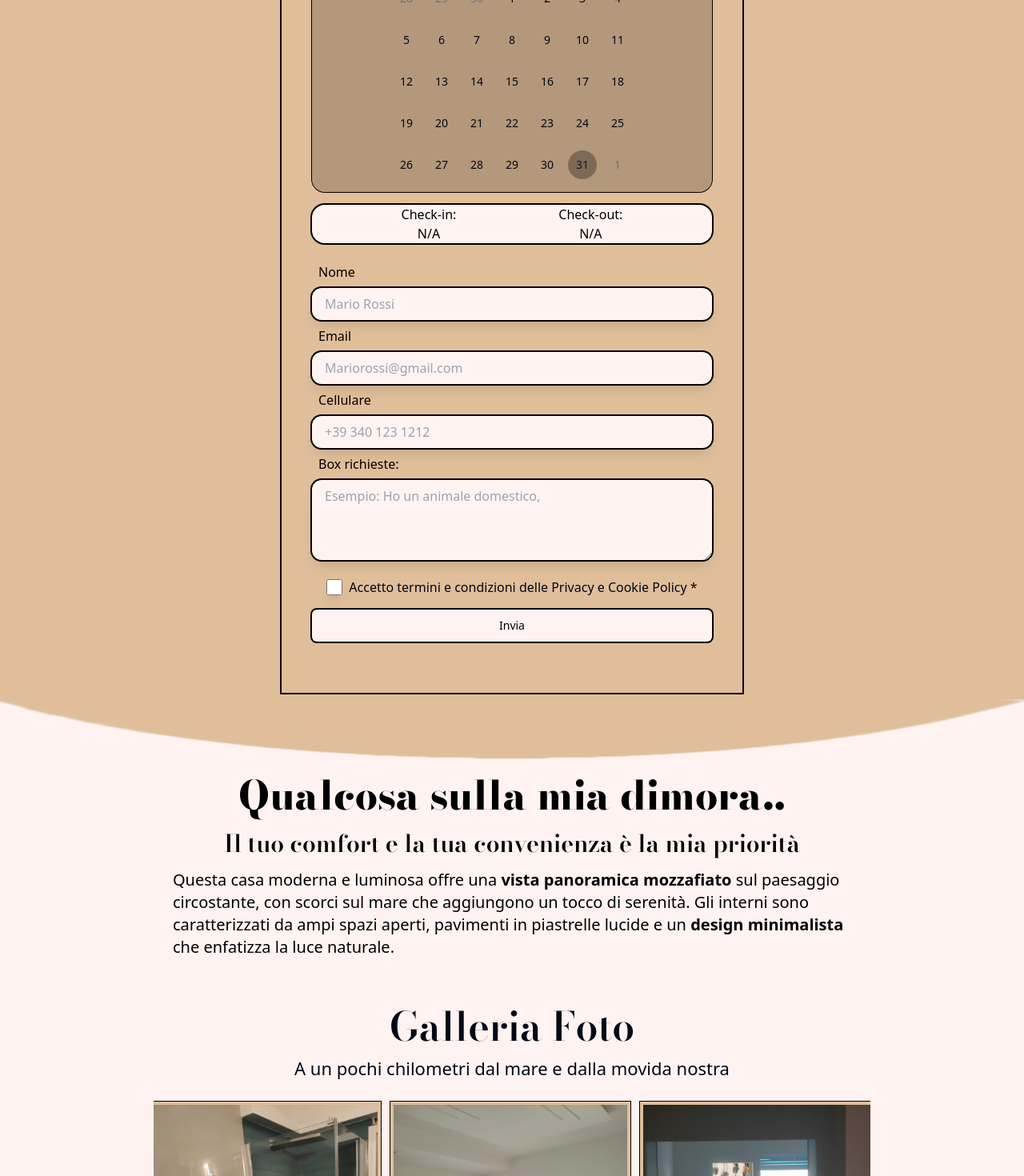
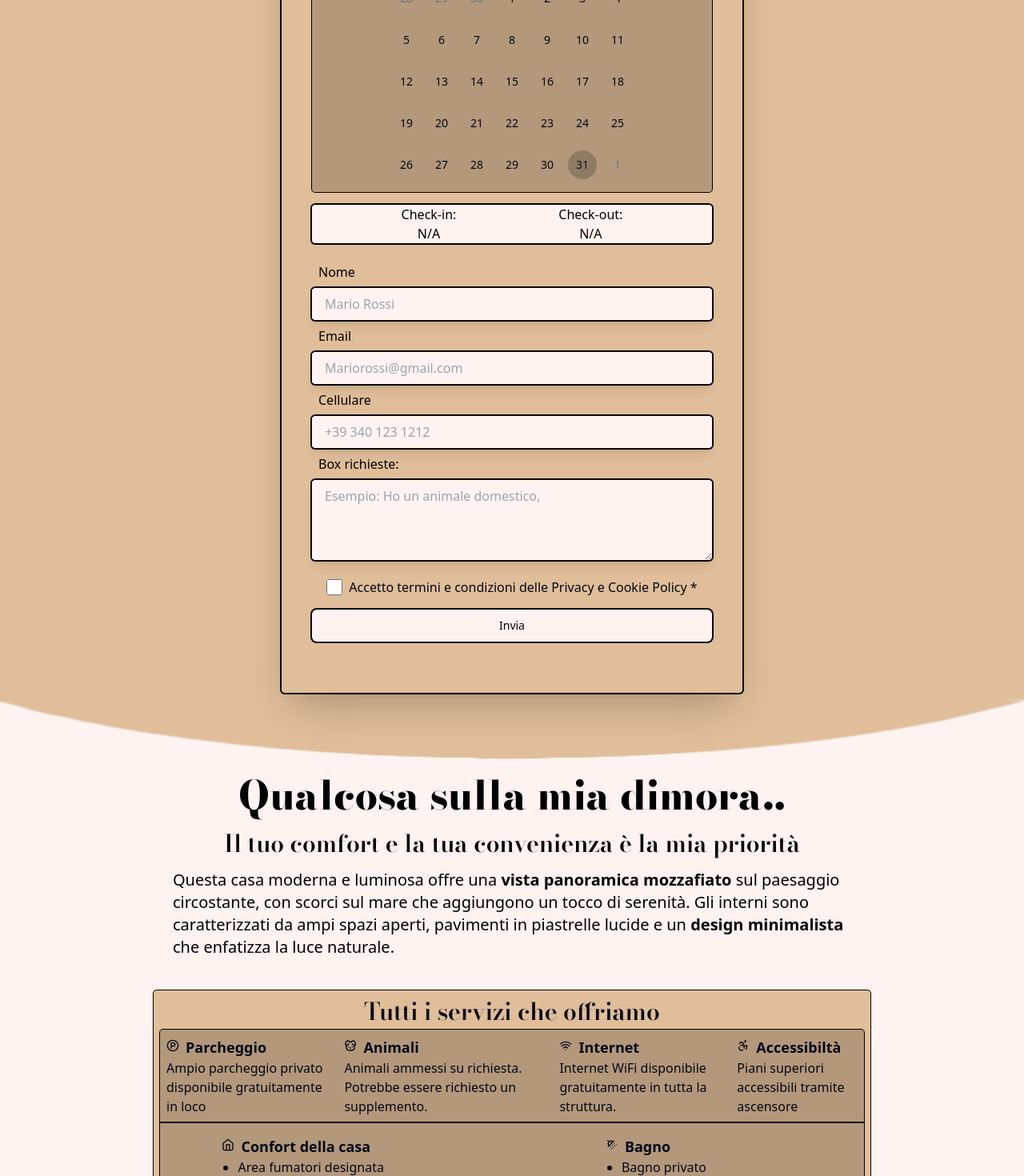
Before and after one commit to Erry002/clatur73, a React (Vite) app: page / in a window 1280 px wide. Shown: the part 1330-2800 px from the top of the page at 80% size. Built offline with nearby package versions, Linux system fonts and the light colour scheme.

Commit message:
aggiunti servizi

```diff
--- a/src/components/CheckBox.jsx
+++ b/src/components/CheckBox.jsx
@@ -10,7 +10,7 @@ const Checkbox = ({ isChecked, onChange, title,label }) => {
         checked={isChecked}
         onChange={onChange}
         title={title}
-        className="h-5 w-5 shadow-lg accent-olive/90"
+        className="h-5 w-5 shadow-sm accent-olive/90"
       />
       <label className="ml-2">{label} <span className=" text-olive">*</span></label>
     </div>
--- a/src/components/Gallery.jsx
+++ b/src/components/Gallery.jsx
@@ -46,7 +46,7 @@ function Gallery() {
           {images.map((image, index) => (
             <CarouselItem key={index} className=" flex px-72 sm:px-0 sm:basis-1/3 justify-center items-center">
               {/* Contenuto del singolo item del carousel */}
-              <img src={image} alt={`foto casa ${index + 1}`} className="sm:m-1 sm:ml-0 bg-giallino p-1 ring-1 ring-olive h-96 w-96 mt-1 ml-4" />
+              <img src={image} alt={`foto casa ${index + 1}`} className="sm:m-1 sm:ml-0 bg-giallino p-1 ring-1 rounded-sm ring-olive h-96 w-96 mt-1 ml-4" />
             </CarouselItem>
           ))}
         </CarouselContent>
--- a/src/components/MapComponent.jsx
+++ b/src/components/MapComponent.jsx
@@ -10,7 +10,7 @@ const MapComponent = () => {
         style={{ border: "0" }}
         allowFullScreen=""
         loading="lazy"
-        className=" rounded-xl shadow-2xl ring-2 ring-olive"
+        className=" rounded-sm shadow-2xl ring-2 ring-olive"
         referrerPolicy="no-referrer-when-downgrade"
       />
       {/* <div className="absolute top-1/2 left-1/2 -translate-x-1/2 -translate-y-1/2 bg-white rounded-full p-2 shadow-lg">
--- a/src/components/Navbar.jsx
+++ b/src/components/Navbar.jsx
@@ -39,7 +39,7 @@ const Navbar = () => {
                 </Link>
                 <p>Una piccola didascalia</p>
                 <div className="hidden sm:block sm:h-0 sm:z-50 sm:relative sm:w-full">
-                  <div className="bg-giallino h-14 container w-[100vh] shadow-xl flex justify-center items-center">
+                  <div className="bg-giallino rounded-sm h-14 container w-[100vh] shadow-xl flex justify-center items-center">
                     <div>
                       <Link
                         to="home"
--- a/src/components/TextArea.jsx
+++ b/src/components/TextArea.jsx
@@ -9,7 +9,7 @@ const TextArea = ({ value, onChange, placeholder, cols, title, rows }) => (
       value={value}
       onChange={onChange}
       placeholder={placeholder}
-      className="rounded-xl shadow-lg bg-grigio ring-2 ring-olive w-full h-[100px] py-2 px-4 text-slate-900 outline-none mb-0"
+      className="rounded-sm shadow-lg bg-grigio ring-2 ring-olive w-full h-[100px] py-2 px-4 text-slate-900 outline-none mb-0"
     ></textarea>
   </div>
 );
--- a/src/components/TextBox.jsx
+++ b/src/components/TextBox.jsx
@@ -9,7 +9,7 @@ const TextBox = ({ value, onChange, placeholder, title, stile }) => (
       value={value}
       onChange={onChange}
       placeholder={placeholder}
-      className="rounded-xl bg-grigio shadow-lg ring-2 ring-olive w-full h-[40px] pl-4 text-slate-900 outline-none mb-2"
+      className="rounded-sm bg-grigio shadow-lg ring-2 ring-olive w-full h-[40px] pl-4 text-slate-900 outline-none mb-2"
     />
   </div>
 );
--- a/src/components/ui/calendar.jsx
+++ b/src/components/ui/calendar.jsx
@@ -41,7 +41,7 @@ function Calendar({
         day_range_end: "day-range-end",
         day_selected:
           "text-black text-primary-foreground hover:bg-olive hover:text-primary-foreground focus:bg-olive focus:text-primary-foreground",
-        day_today: " bg-olive/30 text-accent-foreground",
+        day_today: " bg-olive/20 text-accent-foreground",
         day_outside:
           "day-outside text-muted-foreground opacity-100 aria-selected:bg-accent/100 aria-selected:text-muted-foreground aria-selected:opacity-80",
         day_disabled: "text-muted-foreground opacity-100",
--- a/src/pages/Home.jsx
+++ b/src/pages/Home.jsx
@@ -27,6 +27,20 @@ import casa_3 from "../assets/casa_3.jpeg";
 import elli from "../assets/ellisse_modificato_1.png";
 import elli2 from "../assets/ellisse_modificato_2.png";
 import { Star } from "lucide-react";
+import {
+  LuAccessibility,
+  LuBed,
+  LuBus,
+  LuChefHat,
+  LuDog,
+  LuHome,
+  LuLanguages,
+  LuPalmtree,
+  LuParkingCircle,
+  LuShoppingCart,
+  LuShowerHead,
+  LuWifi,
+} from "react-icons/lu";
 
 const images = [casa_1, casa_2, casa_3];
 
@@ -196,20 +210,20 @@ export default function Home() {
             <h6 className="py-6 z-10 text-[37px] sm:text-[50px] font-[800] font-Bodoni text-olive">
               Prenota il tuo soggiorno con me.
             </h6>
-            <div className="z-10 flex flex-col items-center max-w-xl w-full pb-10 ring-2 ring-olive">
+            <div className="z-10 flex flex-col items-center max-w-xl w-full pb-10 rounded-sm shadow-2xl ring-2 ring-olive">
               <h6 className="p-6 text-[20px] font-sans font-[200] text-justify">
                 Contattami per sapere se sono disponibili delle camere per
                 vivere una vacanza da sogno.
               </h6>
-              <form onSubmit={handleSubmit} className=" font-sans mb-4">
+              <form onSubmit={handleSubmit} className=" font-sans px-6 mb-4">
                 <div className="mb-6">
                   <Calendar
                     mode="range"
                     selected={selectedDates}
                     onSelect={handleDateSelect}
-                    className="rounded-2xl ring-olive ring-1 bg-olive/20 items-center justify-center flex sm:w-[500px]"
+                    className="rounded-sm ring-olive ring-1 bg-olive/20 items-center justify-center flex sm:w-[500px]"
                   />
-                  <div className=" flex bg-grigio text-center justify-center mt-4 ring-2 rounded-2xl text-olive ring-olive gap-32 font-sans">
+                  <div className=" flex bg-grigio text-center justify-center mt-4 ring-2 rounded-sm text-olive ring-olive gap-32 font-sans">
                     <p className=" ">
                       Check-in:
                       <br />
@@ -292,16 +306,204 @@ export default function Home() {
               <p className="my-4 text-lg font-sans font-[200] sm:text-[20px]">
                 Questa casa moderna e luminosa offre una{" "}
                 <span className=" text-olive font-[600]">
-                  vista panoramica mozzafiato
-                </span>{" "}
+                  vista panoramica mozzafiato{" "}
+                </span>
                 sul paesaggio circostante, con scorci sul mare che aggiungono un
                 tocco di serenità. Gli interni sono caratterizzati da ampi spazi
-                aperti, pavimenti in piastrelle lucide e un{" "}
+                aperti, pavimenti in piastrelle lucide e un
                 <span className=" text-olive font-[600]">
-                  design minimalista
-                </span>{" "}
+                  {" "}
+                  design minimalista{" "}
+                </span>
                 che enfatizza la luce naturale.
               </p>
+            </div>
+          </div>
+          <div className=" bg-grigio p-6 flex justify-center items-center">
+            <div className=" bg-giallino rounded-sm ring-1 ring-olive px-2 py-1 w-full max-w-4xl">
+              <h5 className=" text-[30px] font-[600] text-center">
+                Tutti i servizi che offriamo
+              </h5>
+              <div className="font-sans">
+                <div className=" bg-transparent/20 flex gap-4 mb-4 ring-1 rounded-t-sm p-2 ring-olive">
+                  <div>
+                    <div className=" flex">
+                      <LuParkingCircle className=" mt-1 mr-2" />
+                      <h6 className="text-lg font-[600]">Parcheggio</h6>
+                    </div>
+                    <p>
+                      Ampio parcheggio privato disponibile gratuitamente in loco
+                    </p>
+                  </div>
+                  <div>
+                    <div className="flex">
+                      <LuDog className="mt-1 mr-2" />
+                      <h6 className="text-lg font-[600]">Animali</h6>
+                    </div>
+                    <p>
+                      Animali ammessi su richiesta. Potrebbe essere richiesto un
+                      supplemento.
+                    </p>
+                  </div>
+                  <div>
+                    <div className=" flex ">
+                      <LuWifi className="mt-1 mr-2" />
+                      <h6 className="text-lg font-[600]">Internet</h6>
+                    </div>
+                    <p>
+                      Internet WiFi disponibile gratuitamente in tutta la
+                      struttura.
+                    </p>
+                  </div>
+                  <div>
+                    <div className=" flex">
+                      <LuAccessibility className=" mt-1 mr-2" />
+                      <h6 className="text-lg font-[600]">Accessibiltà </h6>
+                    </div>
+                    <p>Piani superiori accessibili tramite ascensore</p>
+                  </div>
+                </div>
+                <div className="bg-transparent/20 flex justify-center gap-20 rounded-b-sm ring-1 ring-olive -mt-4 mb-1 py-4 px-6">
+                  <div className="">
+                    <div>
+                      <div className=" flex">
+                        <LuHome className=" mt-1 mr-2" />
+                        <h6 className=" text-lg font-[600]">
+                          Confort della casa
+                        </h6>
+                      </div>
+                      <ol className=" list-disc ml-5">
+                        <li>Area fumatori designata</li>
+                        <li>Aria condizionata</li>
+                        <li>Tv a schermo piatto</li>
+                        <li>Scrivania</li>
+                        <li>Zona Soggiorno</li>
+                        <li>Zona Pranzo</li>
+                      </ol>
+                    </div>
+                    <div>
+                      <div className=" flex">
+                        <LuBed className="mt-1 mr-2" />
+                        <h6 className="text-lg font-[600]">
+                          Servizio in camera
+                        </h6>
+                      </div>
+                      <ol className=" list-disc ml-5">
+                        <li>Stendibiancheria</li>
+                        <li>Stand appendiabiti</li>
+                        <li>Ferro e asse da stiro</li>
+                        <li>Ferro da stiro</li>
+                      </ol>
+                    </div>
+                    <div>
+                      <div className=" flex">
+                        <LuBus className="mt-1 mr-2" />
+                        <h6 className="text-lg font-[600]">
+                          Servizio di Trasporto
+                        </h6>
+                      </div>
+                      <ol className=" list-disc ml-5">
+                        <li>
+                          Noleggio biciclette{" "}
+                          <span className=" bg-giallino/50 p-1 text-sm rounded-sm ring-1 ring-olive">
+                            a pagamento
+                          </span>
+                        </li>
+                        <li className=" my-1">
+                          Servizio navetta{" "}
+                          <span className=" bg-giallino/50 p-1 text-sm rounded-sm ring-1 ring-olive">
+                            a pagamento
+                          </span>
+                        </li>
+                        <li>
+                          Biglietti per i mezzi di trasporto{" "}
+                          <span className=" bg-giallino/50 p-1 text-sm rounded-sm ring-1 ring-olive">
+                            a pagamento
+                          </span>
+                        </li>
+                        <li>Autonoleggio</li>
+                        <li>Navetta Aereoportuale</li>
+                      </ol>
+                    </div>
+                    <div>
+                      <div className=" flex">
+                        <LuPalmtree className="mt-1 mr-2" />
+                        <h6 className="text-lg font-[600]">
+                          Spazzi all'aperto
+                        </h6>
+                      </div>
+                      <ol className=" list-disc ml-5">
+                        <li>
+                          Ampio parco di 30.000mq separato dal parcheggio{" "}
+                        </li>
+                        <li>Fronte spiaggia</li>
+                        <li>Balcone</li>
+                        <li>Vista Città</li>
+                        <li>Vista Giardino</li>
+                        <li>Vista Mare</li>
+                      </ol>
+                    </div>
+                  </div>
+
+                  <div>
+                    <div>
+                      <div className=" flex">
+                        <LuShowerHead className=" mt-1 mr-2" />
+                        <h6 className=" text-lg font-[600]">Bagno</h6>
+                      </div>
+                      <ol className=" list-disc ml-5">
+                        <li>Bagno privato</li>
+                        <li>Prodotti da bagno in omaggio</li>
+                        <li>Asciugacapelli</li>
+                        <li>Vasca o Doccia</li>
+                      </ol>
+                    </div>
+                    <div>
+                      <div className=" flex">
+                        <LuChefHat className=" mt-1 mr-2" />
+                        <h6 className=" text-lg font-[600]">Cucina</h6>
+                      </div>
+                      <ol className=" list-disc ml-5">
+                        <li>Tavolo da pranzo</li>
+                        <li> Prodotti per le pulizie</li>
+                        <li>tostapane</li>
+                        <li>Piano cottura</li>
+                        <li>Bollitore</li>
+                        <li>Cucina</li>
+                        <li>Lavatrice</li>
+                        <li>Forno a microonde</li>
+                        <li>Frigorifero</li>
+                      </ol>
+                    </div>
+                    <div>
+                      <div className=" flex">
+                        <LuShoppingCart className="mt-1 mr-2" />
+                        <h6 className=" text-lg font-[600]">Negozi</h6>
+                      </div>
+                      <ol className=" list-disc ml-5">
+                        <li>Market</li>
+                        <li>Pizzaria</li>
+                        <li>Panificio</li>
+                        <li>Ristorante</li>
+                        <li>Meccanico</li>
+                        <li>Fermata Bus</li>
+                        <li>Parrucchiere</li>
+                        <li>Centro estetico</li>
+                      </ol>
+                    </div>
+                    <div>
+                      <div className=" flex">
+                        <LuLanguages className=" mt-1 mr-2" />
+                        <h6 className=" text-lg font-[600]">Lingue parlate</h6>
+                      </div>
+                      <ol className=" list-disc ml-5">
+                        <li>Inglese</li>
+                        <li>Italiano</li>
+                      </ol>
+                    </div>
+                  </div>
+                </div>
+              </div>
             </div>
           </div>
         </section>
@@ -388,7 +590,7 @@ export default function Home() {
               Cosa troverai vicino alla residenza:
             </h6>
             <div className=" sm:max-w-4xl sm:flex sm:justify-center sm:items-center sm:gap-10 sm:w-full sm:mb-4">
-              <div className="sm:h-[320px] p-3 ring-2 ring-olive shadow-xl mb-6 sm:mb-0">
+              <div className="sm:h-[320px] p-3 ring-2 ring-olive rounded-sm shadow-xl mb-6 sm:mb-0">
                 <h2 className=" mb-2 text-[20px]">Edifici Culturali come:</h2>
                 <div className=" flex justify-between">
                   <ol className=" ml-5 list-disc ">
@@ -479,7 +681,7 @@ export default function Home() {
                   </ol>
                 </div>
               </div>
-              <div className="sm:h-[320px] p-3 ring-2 ring-olive shadow-xl">
+              <div className="sm:h-[320px] p-3 ring-2 rounded-sm ring-olive shadow-xl">
                 <h6 className=" text-[20px]">Per la movida:</h6>
                 <div className=" flex justify-between sm:h-[248px]">
                   <ol className=" ml-5 list-disc ">
@@ -594,7 +796,7 @@ export default function Home() {
               Le opinioni dei nostri ospiti:
             </h6>
             <div className="sm:flex sm:justify-center sm:items-center sm:gap-8 sm:max-w-4xl ">
-              <div className=" ring-2 ring-olive p-2 mb-4 shadow-2xl">
+              <div className=" ring-2 rounded-sm ring-olive p-2 mb-4 shadow-2xl">
                 <p className=" font-sans text-[200] text-[16px] mb-2">
                   Lorem ipsum dolor sit amet consectetur adipisicing elit.
                   Accusantium, nobis rerum nostrum illo repellat ut officiis
@@ -607,10 +809,12 @@ export default function Home() {
                     <Star className=" stroke-black fill-yellow-500" />
                     <Star className=" stroke-black fill-yellow-500" />
                     <Star className=" stroke-black fill-yellow-500" />
+                    <Star className=" stroke-black fill-yellow-500" />
+                    <Star className=" stroke-black " />
                   </div>
                 </div>
               </div>
-              <div className=" ring-2 ring-olive p-2 mb-4 shadow-2xl">
+              <div className=" ring-2 rounded-sm ring-olive p-2 mb-4 shadow-2xl">
                 <p className=" font-sans text-[200] text-[16px] mb-2">
                   Lorem ipsum dolor sit amet consectetur adipisicing elit.
                   Accusantium, nobis rerum nostrum illo repellat ut officiis
@@ -623,10 +827,12 @@ export default function Home() {
                     <Star className=" stroke-black fill-yellow-500" />
                     <Star className=" stroke-black fill-yellow-500" />
                     <Star className=" stroke-black fill-yellow-500" />
+                    <Star className=" stroke-black fill-yellow-500" />
+                    <Star className=" stroke-black " />
                   </div>
                 </div>
               </div>
-              <div className=" ring-2 ring-olive p-2 mb-4 shadow-2xl">
+              <div className=" ring-2 rounded-sm ring-olive p-2 mb-4 shadow-2xl">
                 <p className=" font-sans text-[200] text-[16px] mb-2">
                   Lorem ipsum dolor sit amet consectetur adipisicing elit.
                   Accusantium, nobis rerum nostrum illo repellat ut officiis
@@ -639,10 +845,11 @@ export default function Home() {
                     <Star className=" stroke-black fill-yellow-500" />
                     <Star className=" stroke-black fill-yellow-500" />
                     <Star className=" stroke-black fill-yellow-500" />
+                    <Star className=" stroke-black fill-yellow-500" />
+                    <Star className=" stroke-black " />
                   </div>
                 </div>
               </div>
-
             </div>
           </div>
         </section>
```
